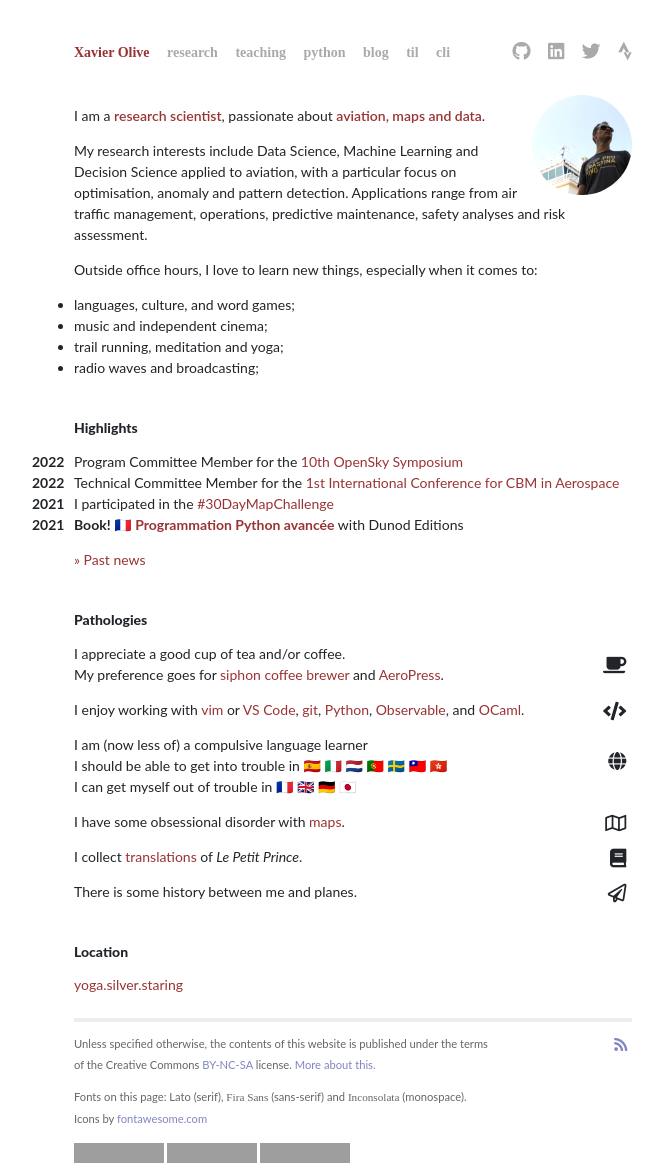
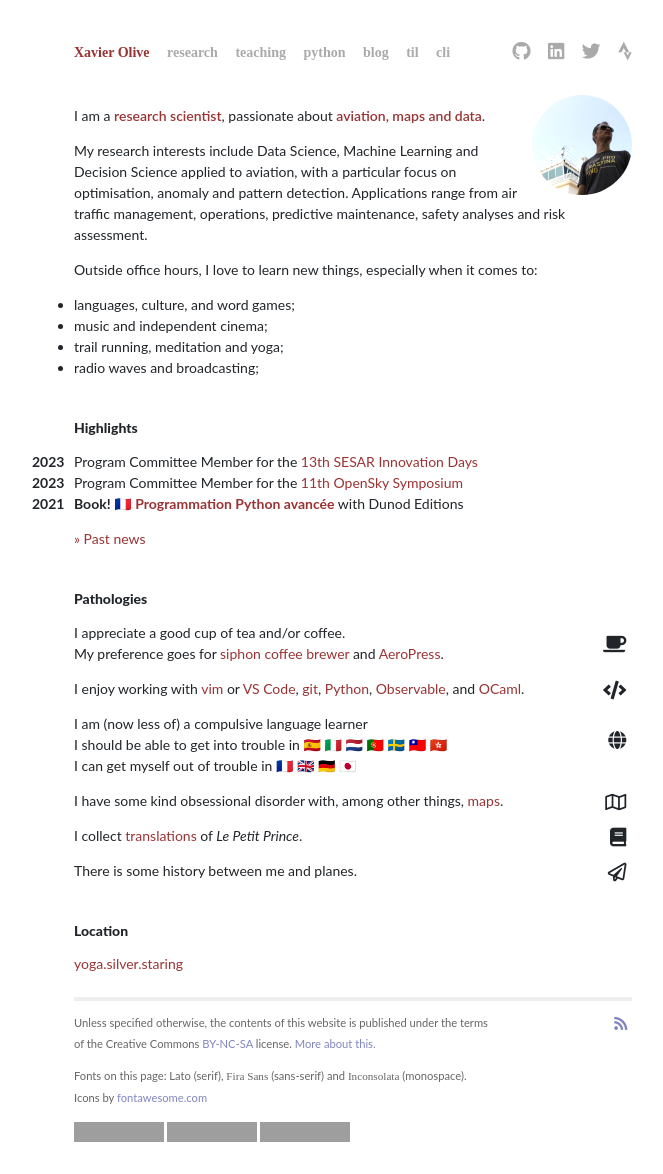
Before and after one commit to xoolive/xoolive.github.io, a Jekyll site: the page built from _pages/about-me.md, in a window 1280 px wide, cut to the strip 0-1174 px from the top of the page. Shown: the whole strip, without its empty margins (287-950 px from the left). Built offline with Jekyll 4.4.1, drawn with Linux system fonts in a browser that asks for light colours; nearby versions of some CDN libraries; some web fonts are replaced; a script that is not in the unit is left out; after the commit the page ends 1153 px from its top, so only the background shows below that; grey boxes are pictures that could not be loaded.

Commit message:
news update and til

```diff
--- a/_pages/about-me.md
+++ b/_pages/about-me.md
@@ -6,7 +6,7 @@ permalink: /
 
 <p><img class="profile-picture" src="images/profile.jpg" /></p>
 
-I am a <span style="color: #9a3334; font-weight: 600">research scientist</span>, passionate about <span style="color: #9a3334; font-weight: 600">aviation, maps and data</span>.
+I am a <a href="/research"><span style="color: #9a3334; font-weight: 600">research scientist</span></a>, passionate about <span style="color: #9a3334; font-weight: 600">aviation, maps and data</span>.
 
 My research interests include Data Science, Machine Learning and Decision Science applied to aviation, with a particular focus on optimisation, anomaly and pattern detection. Applications range from air traffic management, operations, predictive maintenance, safety analyses and risk assessment.
 
@@ -19,9 +19,8 @@ Outside office hours, I love to learn new things, especially when it comes to:
 
 ## Highlights
 
-<span class="float-left year">2022</span> Program Committee Member for the [10th OpenSky Symposium](http://symposium.opensky-network.org/)
-<span class="float-left year">2022</span>Technical Committee Member for the [1st International Conference for CBM in Aerospace](https://cbmacademy.eu/)<br/>
-<span class="float-left year">2021</span> I participated in the [#30DayMapChallenge](/30DayMapChallenge)
+<span class="float-left year">2023</span>Program Committee Member for the [13th SESAR Innovation Days](https://sesarju.eu/sesarinnovationdays)<br/>
+<span class="float-left year">2023</span> Program Committee Member for the [11th OpenSky Symposium](http://symposium.opensky-network.org/)
 <span class="float-left year">2021</span> **Book!** 🇫🇷 [**Programmation Python avancée**](/python) with Dunod Editions
 
 [» Past news](news)
@@ -41,7 +40,7 @@ I should be able to get into trouble in 🇪🇸 🇮🇹 🇳🇱 🇵🇹 🇸
 I can get myself out of trouble in 🇫🇷 🇬🇧 🇩🇪 🇯🇵
 
 <i class="far fa-map fa-lg float-right" style="margin-top: 5px"></i>
-I have some obsessional disorder with [maps](/30DayMapChallenge).
+I have some kind obsessional disorder with, among other things, [maps](/30DayMapChallenge).
 
 <i class="fas fa-book fa-lg float-right" style="margin-top: 5px"></i>
 I collect [translations](/le-petit-prince) of _Le Petit Prince_.
```
Also changed, not shown: _pages/news.md (+14 -0 lines), _pages/research.md (+2 -0 lines), _posts/2023-04-22-homebrew.md (added, +15 -0 lines).
